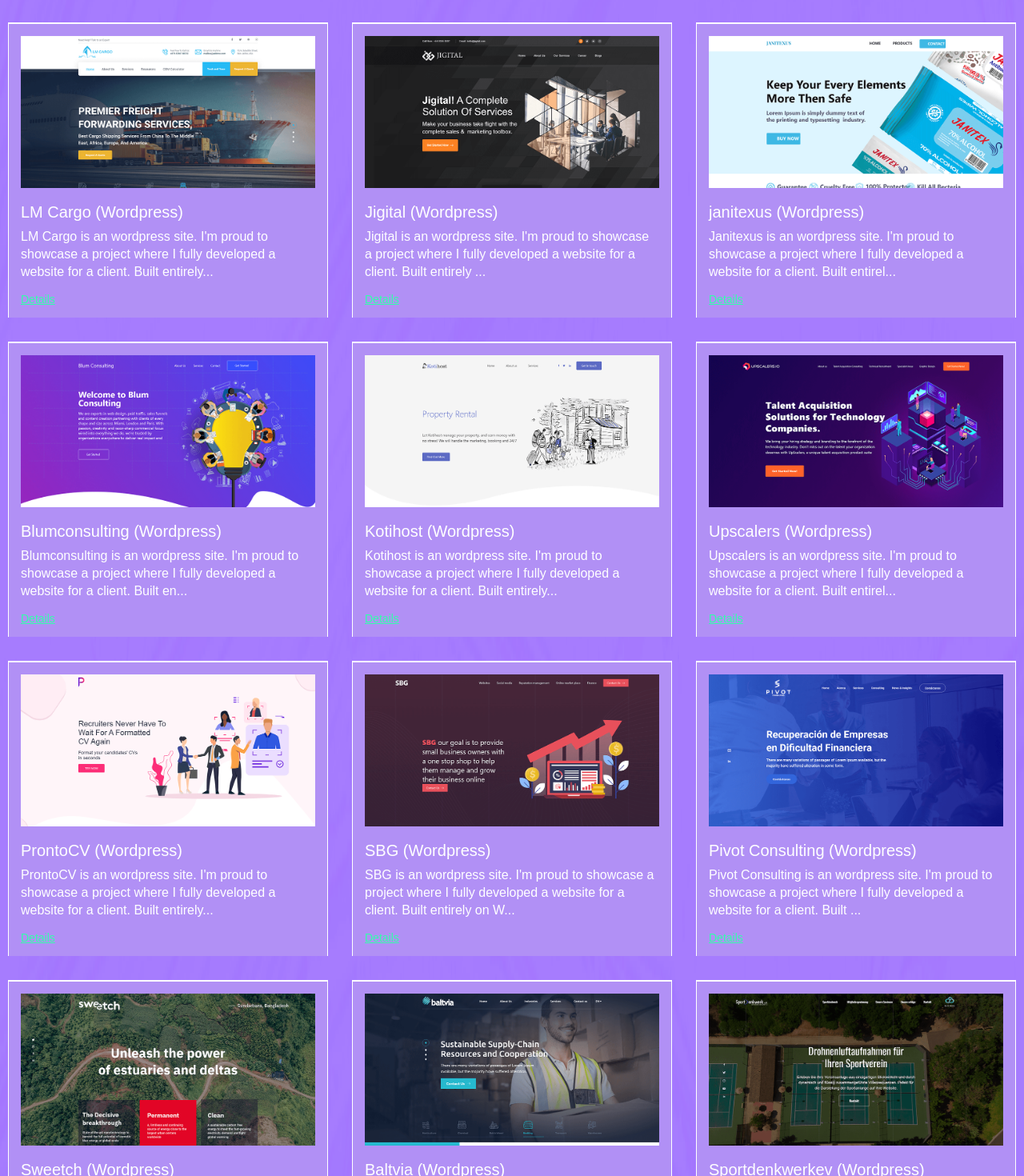
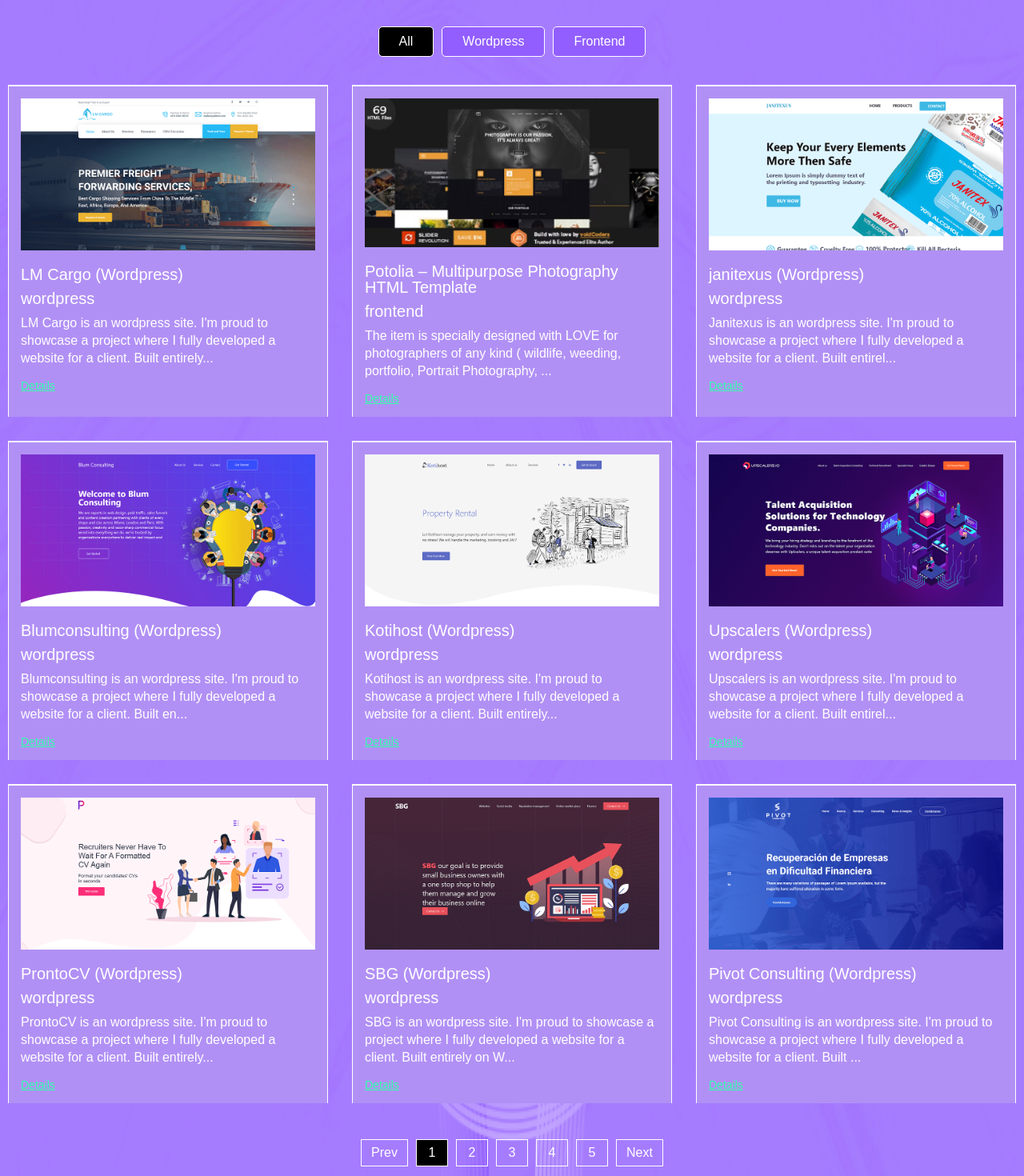
Before and after one commit to asamshahadat/asamshahadat.github.io, a React (Create React App) app: page /portfolio in a window 1280 px wide. Shown: the part 260-1730 px from the top of the page at 80% size. Built offline with nearby package versions, Linux system fonts and the light colour scheme.

Commit message:
Category Filter And Pagination Added On Portfolio

```diff
--- a/src/components/sections/portfolio/Portfolio.jsx
+++ b/src/components/sections/portfolio/Portfolio.jsx
@@ -1,17 +1,26 @@
-// src/components/sections/portfolio/Portfolio.jsx
-
 import React, { useState, useEffect } from 'react';
 import { Link } from 'react-router-dom';
 import portfolioData from '../../../data/portfolioData.json';
 import './portfolio.css';
 import portfolioBg from '../../../assets/img/shape/expertin-bg.png';
+
 const Portfolio = () => {
   const [portfolio, setPortfolio] = useState([]);
-
+  const [filteredPortfolio, setFilteredPortfolio] = useState([]);
+  const [categories, setCategories] = useState([]);
+  const [currentPage, setCurrentPage] = useState(1);
+  //   const [itemsPerPage, setItemsPerPage] = useState(9);
+  const itemsPerPage = 9;
+  const [currentCategory, setCurrentCategory] = useState('All'); // New state for current category
+//   const portfolioCount = portfolioData.length;
   useEffect(() => {
     setPortfolio(portfolioData);
+    // Extract unique categories
+    const uniqueCategories = [...new Set(portfolioData.map(item => item.category))];
+    setCategories(uniqueCategories);
+    // Initially, show all portfolio items
+    setFilteredPortfolio(portfolioData);
   }, []);
-
 
   function truncateString(str, maxLength) {
     if (str.length > maxLength) {
@@ -21,6 +30,40 @@
     }
   }
 
+  // Filter portfolio items by category
+  const filterPortfolioByCategory = category => {
+    setCurrentCategory(category); // Update current category
+    if (category === 'All') {
+      setFilteredPortfolio(portfolio);
+    } else {
+      const filteredItems = portfolio.filter(item => item.category === category);
+      setFilteredPortfolio(filteredItems);
+    }
+    setCurrentPage(1);
+  };
+
+  // Logic for pagination
+  const indexOfLastItem = currentPage * itemsPerPage;
+  const indexOfFirstItem = indexOfLastItem - itemsPerPage;
+  const currentItems = filteredPortfolio.slice(indexOfFirstItem, indexOfLastItem);
+
+  // Change page
+  const paginate = pageNumber => setCurrentPage(pageNumber);
+
+  // Previous page
+  const prevPage = () => {
+    if (currentPage > 1) {
+      setCurrentPage(currentPage - 1);
+    }
+  };
+
+  // Next page
+  const nextPage = () => {
+    if (currentPage < Math.ceil(filteredPortfolio.length / itemsPerPage)) {
+      setCurrentPage(currentPage + 1);
+    }
+  };
+
   return (
     <div className="portfolio-area">
       <img src={portfolioBg} className='portfolio-bg' alt="" />
@@ -28,17 +71,43 @@
         <div className="portfolio-title">
           <h2>Portfolio</h2>
         </div>
+        <div className="category-buttons">
+          {/* Button for showing all items */}
+          <button className={currentCategory === 'All' ? 'active' : ''} onClick={() => filterPortfolioByCategory('All')}>All</button>
+          {/* Buttons for each category */}
+          {categories.map((category, index) => (
+            <button key={index} className={currentCategory === category ? 'active' : ''} onClick={() => filterPortfolioByCategory(category)}>
+              {category}
+            </button>
+          ))}
+        </div>
         <div className="portfolio-contents">
-          {portfolio.map(item => (
+          {currentItems.map(item => (
             <div key={item.id} className="single-portfolio-list">
               {item.images && <img src={item.images[0]} alt={item.title} />}
               {item.title && <h4>{item.title}</h4>}
+              {item.category && <h4>{item.category}</h4>}
               {/* {item.description && <p>{item.description}</p>} */}
               {item.description && <p>{truncateString(item.description, 125)}</p>}
               {item.id && <Link to={`/portfolio/${item.id}`}>Details</Link>}
             </div>
           ))}
         </div>
+        {/* Pagination */}
+        <div className="pagination">
+          <button onClick={prevPage}>Prev</button>
+          {Array.from({ length: Math.ceil(filteredPortfolio.length / itemsPerPage) }).map((_, index) => (
+            <button
+              key={index}
+              onClick={() => paginate(index + 1)}
+              className={currentPage === index + 1 ? 'active' : ''}
+            >
+              {index + 1}
+            </button>
+          ))}
+          <button onClick={nextPage}>Next</button>
+        </div>
+
       </div>
     </div>
   );
--- a/src/components/sections/portfolio/portfolio.css
+++ b/src/components/sections/portfolio/portfolio.css
@@ -77,9 +77,49 @@
     font-weight: 400;
 }
 
+.category-buttons {
+    position: relative;
+    margin: 10px auto 30px;
+    text-align: center;
+}
 
+.category-buttons button {
+    position: relative;
+    font-size: 16px;
+    color: #fff;
+    border: 1px solid #fff;
+    padding: 10px 25px;
+    margin: 5px;
+    background-color: #925eff;
+    text-transform: capitalize;
+    border-radius: 5px;
+    display: inline-block;
+}
 
+.category-buttons button.active,.category-buttons button:hover {
+    background-color: #000;
+}
 
+.pagination {
+    position: relative;
+    margin: 40px auto 0px;
+}
+
+.pagination button {
+    position: relative;
+    color: #fff;
+    border: 1px solid #fff;
+    margin: 5px;
+    padding: 5px 12px;
+    font-size: 16px;
+    line-height: 22px;
+    text-align: center;
+    min-width: 40px;
+}
+
+.pagination button.active,.pagination button:hover {
+    background-color: #000;
+}
 /* Portfolio Details CSS */
 .portfolio-details-page {
     position: relative;
--- a/src/data/portfolioData.json
+++ b/src/data/portfolioData.json
@@ -21,15 +21,14 @@
     {
         "id": 38,
         "images": [
-            "/assets/projects-img/jigital/1.png",
-            "/assets/projects-img/jigital/2.png"
+            "/assets/projects-img/potolia.png"
+        ],
+        "title": "Potolia – Multipurpose Photography HTML Template",
+        "description": "The item is specially designed with LOVE for photographers of any kind ( wildlife, weeding, portfolio, Portrait Photography, Fine Art Photography, Fashion Photography, Photojournalism, Aerial Photography ). This template is suitable for fitness, health, meditation, membership, trainer, wellness, yoga, Yogi, timetable website. || This project was completed while I worked as an in-house developer at VoidCoders.",
+        "category": "frontend",
+        "project_type": "Employment/In-house Projects(Site Template)",
+        "link": "https://themeforest.net/item/potolia-multipurpose-photography-html-template/23895153"
 
-      ],
-        "title": "Jigital (Wordpress)",
-        "description": "Jigital is an wordpress site. I'm proud to showcase a project where I fully developed a website for a client. Built entirely on WordPress and utilizing Elementor.",
-        "category": "wordpress",
-        "project_type": "Freelance/Client Projects",
-        "link": ""
     },
     {
         "id": 37,
@@ -365,8 +364,8 @@
         ],
         "title": "Qniko - Startup Agency HTML5 Template With RTL Support",
         "description": "Qniko is a creative, unique, clean Agency HTML5 Template. It is an excellent HTML template for Startup Agency, Mobile Appshowcase, software, Web Application, SEO Website, Portfolio Website, IT Solutions and Corporate website.  || This project was completed while I worked as an in-house developer at VoidCoders.",
-        "category": "sitetemplate",
-        "project_type": "Employment/In-house Projects",
+        "category": "frontend",
+        "project_type": "Employment/In-house Projects(Site Template)",
         "link": "https://themeforest.net/item/qniko-startup-agency-html5-template-with-rtl-support/27381608"
 
     },
@@ -377,8 +376,8 @@
         ],
         "title": "Dfoody – Restaurant HTML5 Template With RTL Support",
         "description": "Dfoody is a creative, unique, clean Restaurant & Food HTML5 Template. This template is exclusive for Restaurants, Fast Food, Bakery, Cafe, Food Shop, Tea/Coffee Shop, Seafood Restaurant, Catering, Food Business Website. || This project was completed while I worked as an in-house developer at VoidCoders.",
-        "category": "sitetemplate",
-        "project_type": "Employment/In-house Projects",
+        "category": "frontend",
+        "project_type": "Employment/In-house Projects(Site Template)",
         "link": "https://themeforest.net/item/dfoody-restaurant-html5-template-with-rtl-support/26163844"
 
     },
@@ -389,8 +388,8 @@
         ],
         "title": "Eventdia - Event and Conference HTML Template",
         "description": "Eventdia- Event and Conference Agency & Business Bootstrap4 HTML Template with RTL support is great choice for organizing meetings, seminars, food festivals, education conferences, venue or any other kind of event. || This project was completed while I worked as an in-house developer at VoidCoders.",
-        "category": "sitetemplate",
-        "project_type": "Employment/In-house Projects",
+        "category": "frontend",
+        "project_type": "Employment/In-house Projects(Site Template)",
         "link": "https://themeforest.net/item/eventdia-event-and-conference-html-template/25776796"
 
     },
@@ -401,8 +400,8 @@
         ],
         "title": "Grerbin – HTML5 Template For Law Firm With RTL Support",
         "description": "Grerbin HTML5 Template For Law Firm With RTL Support. Which helps you to build your own law firm site. Grerbin is specially designed for law firm, attorney, lawyer, any lawyer attorney Website. Approach with new trending design, focus on clean, modern and minimalist design, Grerbin will make your website look more impressive and attractive to viewers. || This project was completed while I worked as an in-house developer at VoidCoders.",
-        "category": "sitetemplate",
-        "project_type": "Employment/In-house Projects",
+        "category": "frontend",
+        "project_type": "Employment/In-house Projects(Site Template)",
         "link": "https://themeforest.net/item/grerbin-html5-template-for-law-firm-with-rtl-support/25741362"
 
     },
@@ -413,22 +412,23 @@
         ],
         "title": "Educus – HTML5 Template for Education and LMS With RTL Support",
         "description": "Educus HTML5 Template With RTL Support. Which helps you to build your own site. It is suitable for any course hub or any kind of educational institution. || This project was completed while I worked as an in-house developer at VoidCoders.",
-        "category": "sitetemplate",
-        "project_type": "Employment/In-house Projects",
+        "category": "frontend",
+        "project_type": "Employment/In-house Projects(Site Template)",
         "link": "https://themeforest.net/item/educus-html5-template-for-education-and-lms-with-rtl-support/25148415"
 
     },
     {
         "id": 8,
         "images": [
-            "/assets/projects-img/potolia.png"
-        ],
-        "title": "Potolia – Multipurpose Photography HTML Template",
-        "description": "The item is specially designed with LOVE for photographers of any kind ( wildlife, weeding, portfolio, Portrait Photography, Fine Art Photography, Fashion Photography, Photojournalism, Aerial Photography ). This template is suitable for fitness, health, meditation, membership, trainer, wellness, yoga, Yogi, timetable website. || This project was completed while I worked as an in-house developer at VoidCoders.",
-        "category": "sitetemplate",
-        "project_type": "Employment/In-house Projects",
-        "link": "https://themeforest.net/item/potolia-multipurpose-photography-html-template/23895153"
+            "/assets/projects-img/jigital/1.png",
+            "/assets/projects-img/jigital/2.png"
 
+      ],
+        "title": "Jigital (Wordpress)",
+        "description": "Jigital is an wordpress site. I'm proud to showcase a project where I fully developed a website for a client. Built entirely on WordPress and utilizing Elementor.",
+        "category": "wordpress",
+        "project_type": "Freelance/Client Projects",
+        "link": ""
     },
     {
         "id": 7,
@@ -437,8 +437,8 @@
         ],
         "title": "RexFit Fitness and Gym Html5 Template",
         "description": "RexFit HTML5 Template is a library for Health & Yoga with predefined web elements which helps you to build your own business site, a portfolio site or personal site. This template is suitable for fitness, health, meditation, membership, trainer, wellness, yoga, Yogi, timetable website. || This project was completed while I worked as an in-house developer at VoidCoders.",
-        "category": "sitetemplate",
-        "project_type": "Employment/In-house Projects",
+        "category": "frontend",
+        "project_type": "Employment/In-house Projects(Site Template)",
         "link": "https://themeforest.net/item/rexfit-gym-and-fitness-html5-template/24439944"
 
     },
@@ -449,8 +449,8 @@
         ],
         "title": "Astroke – Creative Agency HTML5 Template",
         "description": "Astroke Creative Agency HTML5 Template is designed perfectly in Bootstrap 4, CSS3, HTML5. This is an HTML Template design which is perfectly suited for Creative Agency. || This project was completed while I worked as an in-house developer at VoidCoders.",
-        "category": "sitetemplate",
-        "project_type": "Employment/In-house Projects",
+        "category": "frontend",
+        "project_type": "Employment/In-house Projects(Site Template)",
         "link": "https://themeforest.net/item/astroke-creative-agency-html5-template/23785564"
 
     },
@@ -461,8 +461,8 @@
         ],
         "title": "Sean – Saas, Software & App Landing Page HTML Template",
         "description": "Sean Saas, Software & App Landing Page HTML Template is designed perfectly in Bootstrap 4, SASS, CSS3, HTML5. This is HTML Template design which is perfectly suited for Software & App Landing Page, Showcase template. || This project was completed while I worked as an in-house developer at VoidCoders.",
-        "category": "sitetemplate",
-        "project_type": "Employment/In-house Projects",
+        "category": "frontend",
+        "project_type": "Employment/In-house Projects(Site Template)",
         "link": "https://themeforest.net/item/sean-saas-software-app-landing-page-html-template/23279487"
 
     },
@@ -473,8 +473,8 @@
         ],
         "title": "Footsteps Travel Blog HTML Template",
         "description": "Footsteps Travel Blog HTML Template is designed perfectly in Bootstrap 4, CSS3, HTML5. This is HTML Template design which is perfectly suited for Personal Blog Page, Showcase, travel website, travel product selling. || This project was completed while I worked as an in-house developer at VoidCoders.",
-        "category": "sitetemplate",
-        "project_type": "Employment/In-house Projects",
+        "category": "frontend",
+        "project_type": "Employment/In-house Projects(Site Template)",
         "link": "https://themeforest.net/item/footsteps-travel-blog-html-template/22880669"
 
     },
@@ -485,8 +485,8 @@
         ],
         "title": "Fitgear App Landing HTML5 Template",
         "description": "Fitgear App Landing HTML5 Template is designed perfectly in Bootstrap 4, CSS3, HTML5. This is One Page PSD Template design which is perfectly suited for App landing page, App Showcase template, App website. || This project was completed while I worked as an in-house developer at VoidCoders.",
-        "category": "sitetemplate",
-        "project_type": "Employment/In-house Projects",
+        "category": "frontend",
+        "project_type": "Employment/In-house Projects(Site Template)",
         "link": "https://themeforest.net/item/fitgear-app-landing-html5-template/22587386"
 
     },
@@ -497,8 +497,8 @@
         ],
         "title": "Interior Design - HTML5 Template for Business",
         "description": "Interior Design – HTML5 Template for interior designer is perfect for interior designer, Decor, Architecture Business. It’s clean and creative elements which help you to build your Interior Business website. || This project was completed while I worked as an in-house developer at VoidCoders.",
-        "category": "sitetemplate",
-        "project_type": "Employment/In-house Projects",
+        "category": "frontend",
+        "project_type": "Employment/In-house Projects(Site Template)",
         "link": "https://themeforest.net/item/interior-design-html5-template-for-interior-designer/21071409"
     },
     {
```
